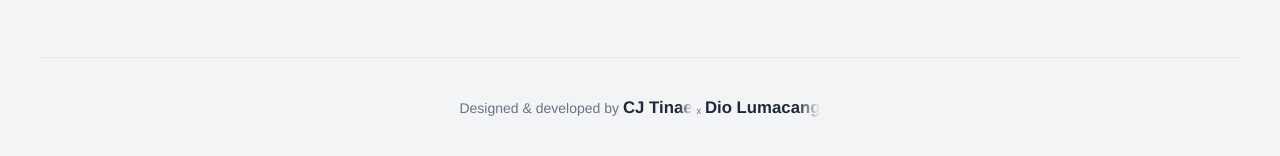
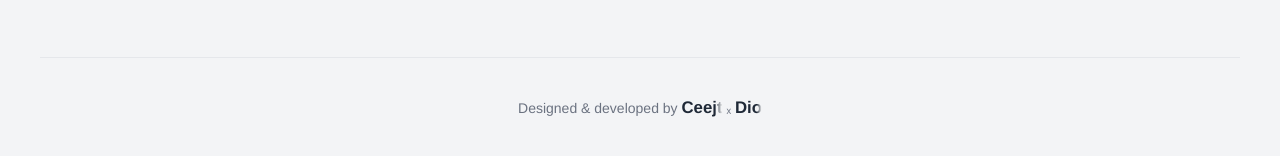
Before and after one commit to j-dio/budgetwise-mvp, a plain HTML site: page index.html in a window 1280 px wide. Shown: the part 5196-5352 px from the top of the page. Drawn offline with Linux system fonts and the light colour scheme.

Commit message:
- Fixed footer formatting\n-Linked footer developer names with devs' LinkedIn and added effects

```diff
--- a/index.html
+++ b/index.html
@@ -274,8 +274,8 @@
   <!-- Footer Bottom -->
   <div class="footer-bottom">
     <p>Designed & developed by
-      <a href="https://www.linkedin.com/in/cj-tinae/" class="dev-names">CJ Tinae</a>
-      ₓ <a href="https://www.linkedin.com/in/john-dio-a-lumacang-87a372357" class="dev-names">Dio Lumacang</a>
+      <a href="https://www.linkedin.com/in/cj-tinae/" class="dev-names">Ceejt</a>
+      ₓ <a href="https://www.linkedin.com/in/john-dio-a-lumacang-87a372357" class="dev-names">Dio</a>
     </p>
   </div>
 </div>
```
